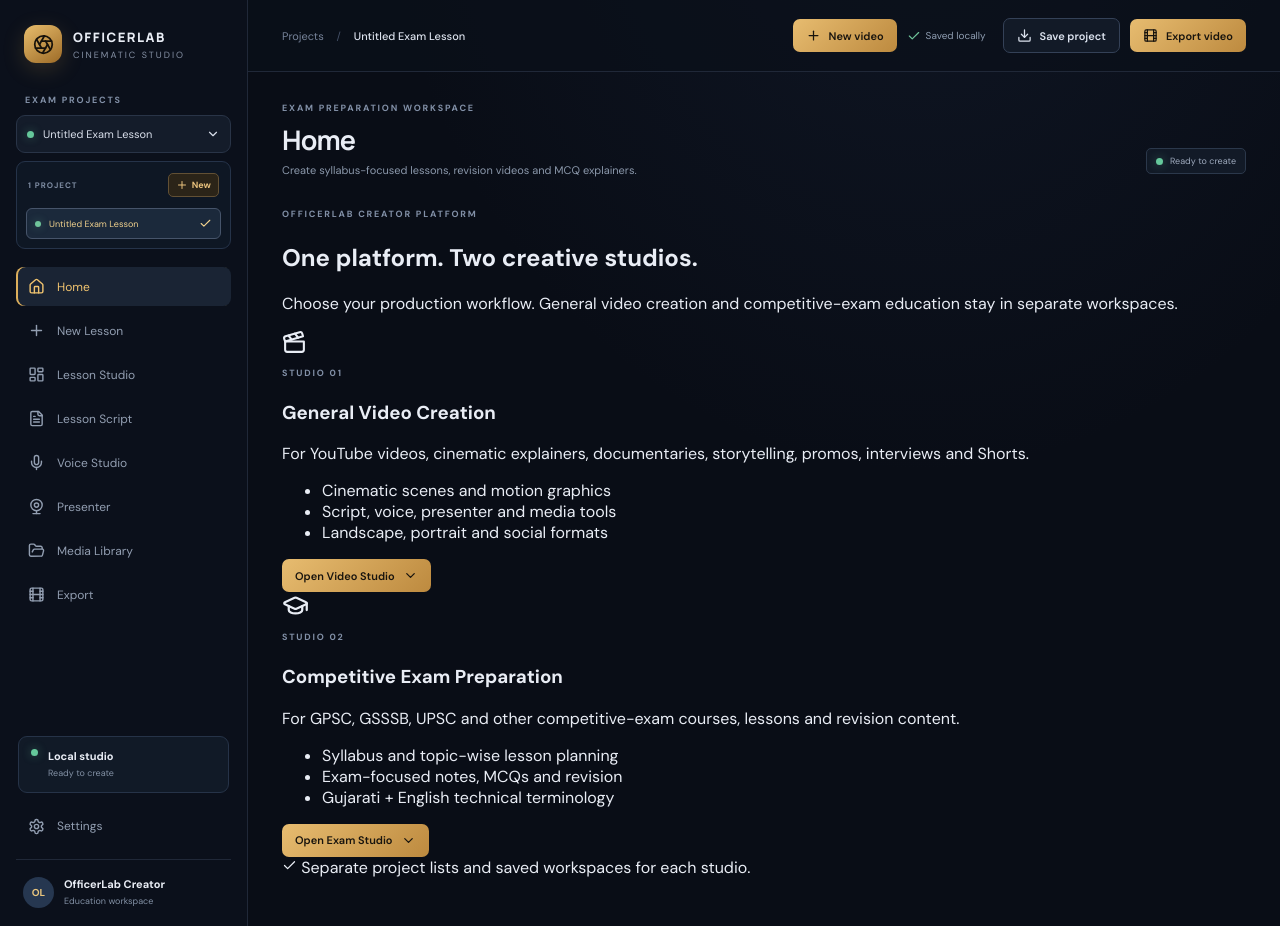
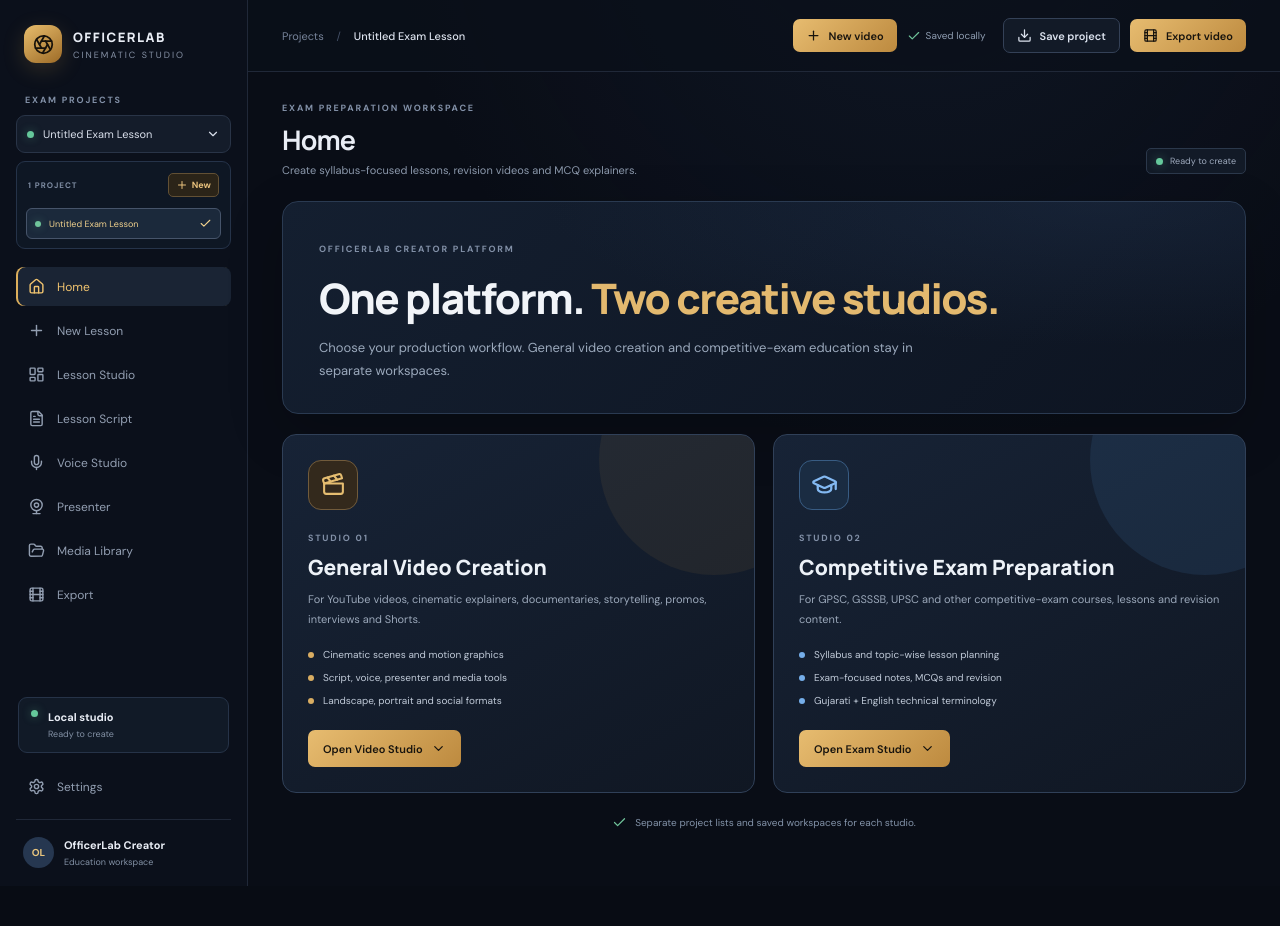
Before and after one commit to pratikranoliya998-ux/officerlab-cinematic-studio, a React (Vite) app: page / in a window 1280 px wide. After the commit the page ends 886 px from the top, so only its background shows below. Built offline with nearby package versions, Linux system fonts and the light colour scheme.

Commit message:
Style OfficerLab platform home and separate studio cards

```diff
--- a/src/style.css
+++ b/src/style.css
@@ -126,3 +126,27 @@
   .sidebar .project-pill{width:38px;min-height:38px}
   .sidebar .workspace-list{left:50px;top:96px;width:220px}
 }
+
+
+/* Platform home: distinct entry points for the two OfficerLab studios */
+.platform-home{max-width:1120px;margin:22px auto 0}
+.platform-hero{padding:34px 36px 30px;border:1px solid #2a3a51;border-radius:16px;background:radial-gradient(ellipse at 85% 0%,#263a594d,transparent 48%),linear-gradient(135deg,#141f30,#0d1421);box-shadow:0 18px 55px #0003}
+.platform-hero h2{font:800 clamp(27px,4vw,42px) Manrope;letter-spacing:-1.5px;margin:12px 0 9px;color:#f1f4f8}
+.platform-hero h2 em{font-style:normal;color:#e3b96f}
+.platform-hero p{max-width:650px;color:#9ba9bc;font-size:13px;line-height:1.8;margin:0}
+.platform-cards{display:grid;grid-template-columns:repeat(2,minmax(0,1fr));gap:18px;margin-top:20px}
+.platform-card{position:relative;overflow:hidden;border:1px solid #304058;border-radius:14px;padding:25px;background:linear-gradient(150deg,#172336,#101723);min-height:340px;display:flex;flex-direction:column}
+.platform-card:before{content:"";position:absolute;right:-75px;top:-90px;width:230px;height:230px;border-radius:50%;background:#d9a84f12;pointer-events:none}
+.platform-card.exam:before{background:#5b9ce51b}
+.platform-card-icon{height:50px;width:50px;display:grid;place-items:center;border:1px solid #715b3b;border-radius:13px;background:#33291c;color:#e5bd70;margin-bottom:22px}
+.platform-card.exam .platform-card-icon{border-color:#385c83;background:#1a2c42;color:#83b9f2}
+.platform-card h3{font:750 21px Manrope;color:#edf2f8;margin:9px 0}
+.platform-card p{font-size:11px;color:#9ba8ba;line-height:1.8;max-width:440px;margin:0}
+.platform-card ul{list-style:none;padding:0;margin:19px 0 23px;display:grid;gap:10px}
+.platform-card li{font-size:10px;color:#c0cad8;display:flex;align-items:center;gap:9px}
+.platform-card li:before{content:"";width:6px;height:6px;border-radius:50%;background:#d9ad62;flex-shrink:0}
+.platform-card.exam li:before{background:#75aee9}
+.platform-card .btn{margin-top:auto;align-self:flex-start;padding:11px 15px}
+.platform-footnote{display:flex;align-items:center;gap:8px;justify-content:center;color:#8292a8;font-size:10px;margin:22px 0 8px}
+.platform-footnote svg{color:#70c39a}
+@media(max-width:800px){.platform-home{margin-top:8px}.platform-hero{padding:25px 21px}.platform-cards{grid-template-columns:1fr}.platform-card{min-height:0;padding:21px}.platform-card .btn{width:100%}}
```
